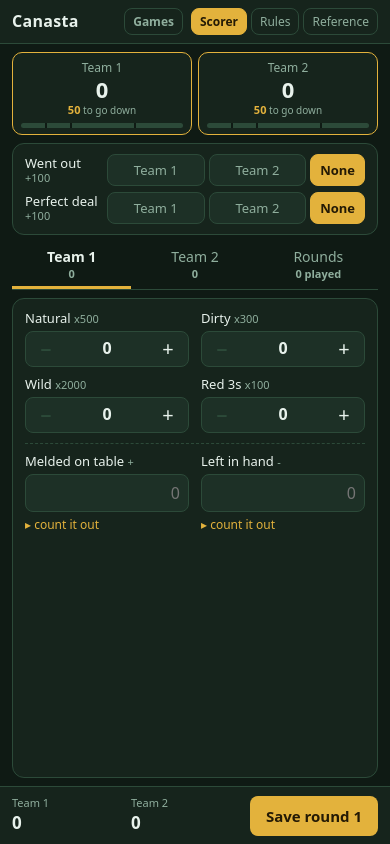
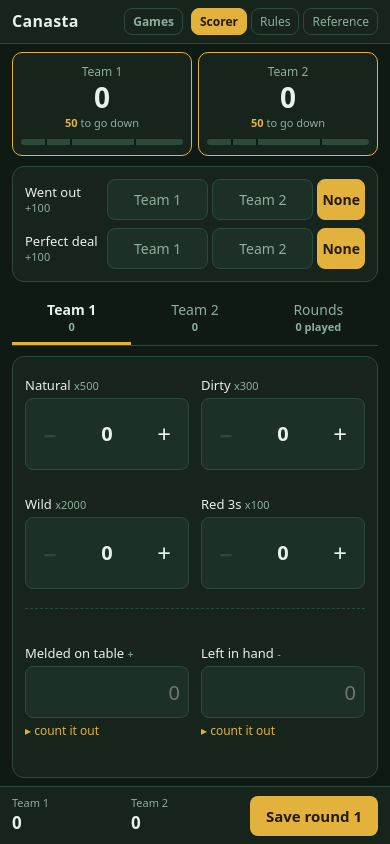
Before and after one commit to hersha/Canasta, a plain HTML site: page index.html in a window 390 px wide. Both pictures are taken after a click on the button "Start game". Drawn offline with Linux system fonts and the light colour scheme.

Commit message:
Use the spare height on tall phones instead of leaving it blank
The steppers grow into the room under the card (capped at 72px) and each
label stays with its control. Phones 760px or taller also get a roomier
scoreboard, round buttons and tabs. Short phones are unchanged.

Co-Authored-By: Claude Opus 5.5 <noreply@anthropic.com>
Claude-Session: https://claude.ai/code/session_01SxSXvQs4pm9nAytPdymmZ6

```diff
--- a/index.html
+++ b/index.html
@@ -154,7 +154,6 @@
     .cans{display:grid;grid-template-columns:1fr 1fr;gap:8px 12px}
     .cans .f{flex-direction:column;align-items:stretch;gap:3px;margin:0}
     .cans .step{justify-content:space-between}
-    .cans .step button{height:34px}
     .entry .sub{margin-top:10px;padding-top:0;font-size:0}
     /* meld and hand side by side too; an open tally spans both columns */
     .pts{display:grid;grid-template-columns:1fr 1fr;gap:8px 12px;margin-top:8px}
@@ -163,8 +162,36 @@
     .entry details.counter{margin:4px 0 0}
     .pts:has(details[open]){grid-template-columns:1fr}
 
+    /* Tall phones have room to spare under the card. Rather than leave it
+       blank, the controls grow into it (capped, so they never look silly);
+       on a short phone there is nothing spare and they stay at minimum. */
+    .entry{display:flex;flex-direction:column}
+    .entry>*{flex:none}
+    .entry .cans{flex:2 0 auto;grid-auto-rows:1fr}
+    .cans .f{justify-content:center}
+    .cans .f label,.pts .f label{flex:none}   /* labels hug their control */
+    .cans .step{flex:1 0 34px;max-height:72px}
+    .cans .step button{height:auto;align-self:stretch;width:48px;font-size:24px}
+    .cans .step output{font-size:20px}
+    .entry .pts{flex:1 0 auto;grid-auto-rows:1fr}
+    .pts>div{display:flex;flex-direction:column;justify-content:center}
+    .pts .f input.num{height:auto;min-height:36px;font-size:20px}
+    @media (min-height:640px){ .pts .f input.num{min-height:52px} }
+
     body.game .dock{position:static;flex:none;margin:0 -12px;padding:8px 12px calc(8px + env(safe-area-inset-bottom))}
     body.game .dock .dt b{font-size:17px}
+  }
+  /* tall phones (Plus / Pro Max): the top half takes a share of the room too */
+  @media (max-width:640px) and (min-height:760px){
+    body.game .board .t{padding:10px 8px}
+    body.game .board .score{font-size:28px}
+    body.game .board .meld{font-size:11px;margin-top:2px}
+    body.game .bar{height:6px;margin-top:8px}
+    body.game .picks{padding:12px 12px;margin:10px 0}
+    body.game .pk+.pk{margin-top:8px}
+    body.game .seg button{padding:10px 4px;font-size:14px}
+    body.game .tabs button{padding:8px 4px 8px}
+    body.game .tabs{margin-bottom:10px}
   }
   /* short phones (SE-class): shave what can go so the card still fits whole */
   @media (max-width:640px) and (max-height:600px){
@@ -177,7 +204,7 @@
     body.game .tabs button{padding:2px 4px 4px}
     body.game .tabs{margin-bottom:6px}
     .cans{gap:6px 12px}
-    .cans .step button{height:30px}
+    .cans .step{flex-basis:30px}
     .entry{padding:8px 12px}
     .pts{margin-top:6px}
     .pts .f input.num{padding:5px 8px}
```
